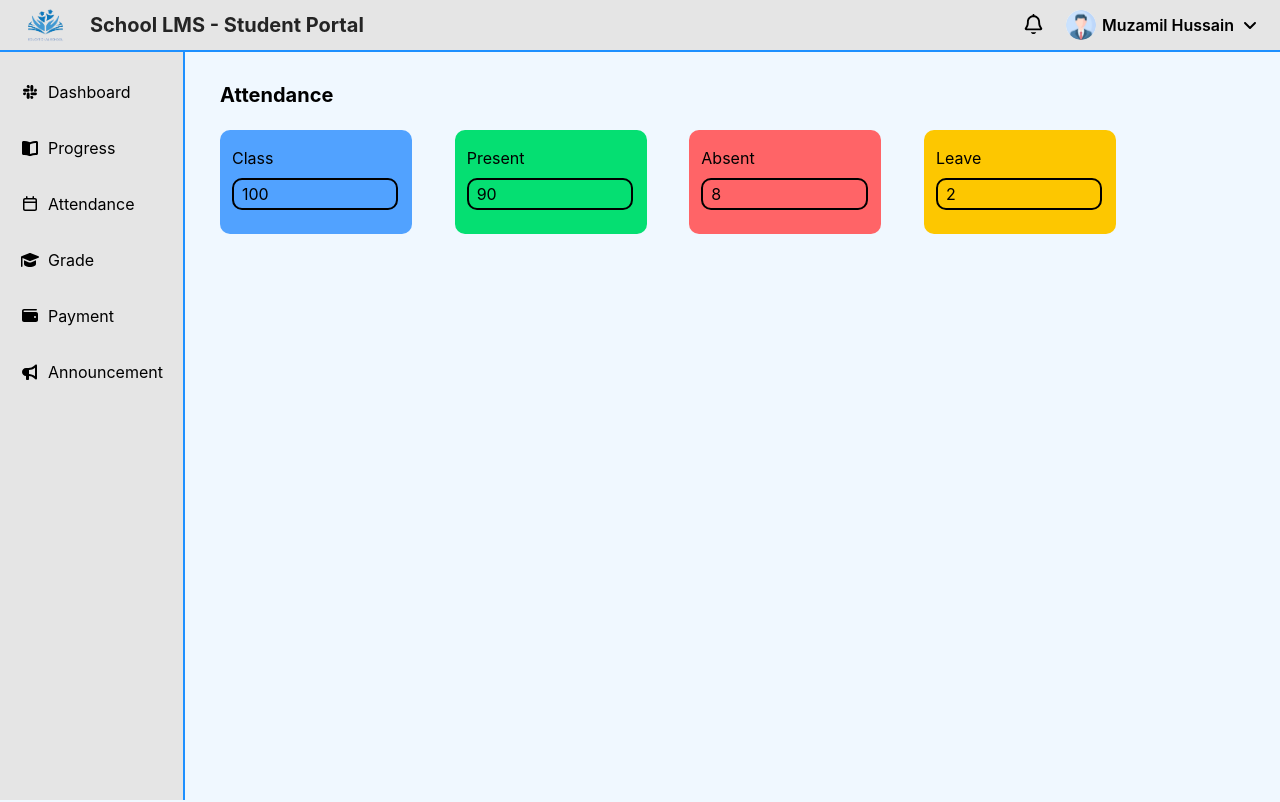
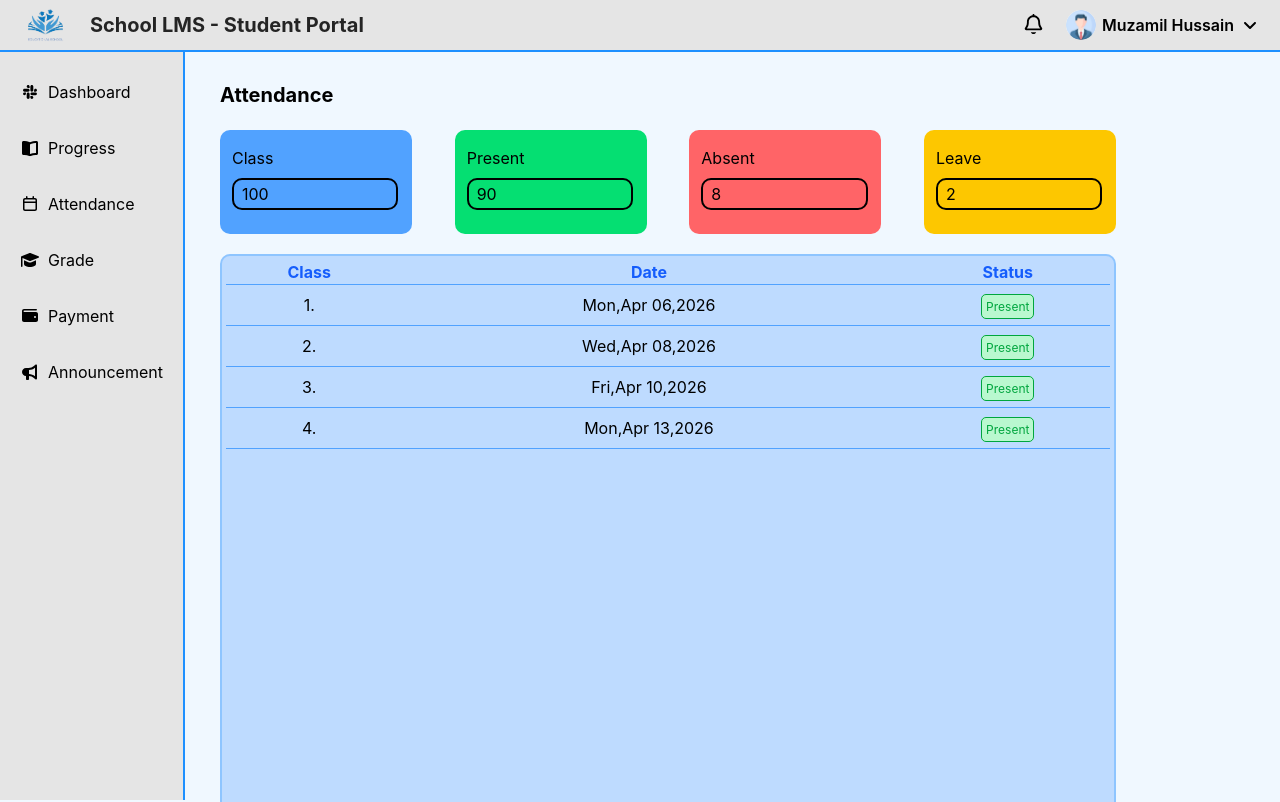
Before and after one commit to 3uzamil/school-lms, a React (Vite) app: page /attendance in a window 1280 px wide. Shown: the top 802 px of the page. Built offline with nearby package versions, Linux system fonts and the light colour scheme.

Commit message:
make attendance table

```diff
--- a/src/pages/Attendance.jsx
+++ b/src/pages/Attendance.jsx
@@ -1,12 +1,34 @@
-import React from 'react'
-import Navbar from '../components/Navbar'
-import Sidebar from '../components/Sidebar'
-import Card from '../components/Card'
+import React from "react";
+import Navbar from "../components/Navbar";
+import Sidebar from "../components/Sidebar";
+import Card from "../components/Card";
 
 export default function Attendance() {
+  let attendanceRecord = [
+    {
+      class: 1,
+      date: "Mon,Apr 06,2026",
+      status: "Present",
+    },
+    {
+      class: 2,
+      date: "Wed,Apr 08,2026",
+      status: "Present",
+    },
+    {
+      class: 3,
+      date: "Fri,Apr 10,2026",
+      status: "Present",
+    },
+    {
+      class: 4,
+      date: "Mon,Apr 13,2026",
+      status: "Present",
+    },
+  ];
   return (
     <>
-          {/* Header Section */}
+      {/* Header Section */}
       <Navbar />
       {/* Main Section */}
       <section className=" h-screen flex gap-5">
@@ -18,13 +40,55 @@ export default function Attendance() {
         <section className="w-screen mt-5 md:mt-20 md:ml-50">
           <h1 className="font-bold text-[20px]">Attendance</h1>
           <section className="md:w-[70vw] flex md:flex-row flex-col flex-wrap gap-5 justify-between mr-5 my-5">
-          <Card props={{heading:"Class",span:100,color: "oklch(70.7% 0.165 254.624)"}}/>
-          <Card props={{heading:"Present",span:90,color: "#05df72"}}/>
-          <Card props={{heading:"Absent",span:8,color: "oklch(70.4% 0.191 22.216)"}}/>
-          <Card props={{heading:"Leave",span:2,color: "oklch(85.2% 0.199 91.936)"}}/>
+            <Card
+              props={{
+                heading: "Class",
+                span: 100,
+                color: "oklch(70.7% 0.165 254.624)",
+              }}
+            />
+            <Card props={{ heading: "Present", span: 90, color: "#05df72" }} />
+            <Card
+              props={{
+                heading: "Absent",
+                span: 8,
+                color: "oklch(70.4% 0.191 22.216)",
+              }}
+            />
+            <Card
+              props={{
+                heading: "Leave",
+                span: 2,
+                color: "oklch(85.2% 0.199 91.936)",
+              }}
+            />
+          </section>
+          <section className="h-full md:w-[70vw] mr-5 p-1 bg-blue-200 border-2 border-blue-300 rounded-[10px]">
+            <table className="w-full text-center">
+              <thead className="border-b border-blue-400 text-blue-600">
+                <tr>
+                  <th>Class</th>
+                  <th>Date</th>
+                  <th>Status</th>
+                </tr>
+              </thead>
+              <tbody>
+                {attendanceRecord.map((item, index) => {
+                  return (
+                    <tr key={index} className="border-b border-blue-400">
+                      <td className="py-2">{item.class}.</td>
+                      <td>{item.date}</td>
+                      <td>
+                        <span className="bg-green-200 text-green-600 p-1 text-[12px] border rounded-[5px]">{item.status}</span>
+                      </td>
+                    </tr>
+                  );
+                })}
+              </tbody>
+            </table>
           </section>
         </section>
       </section>
     </>
-  )
+  );
 }
```
